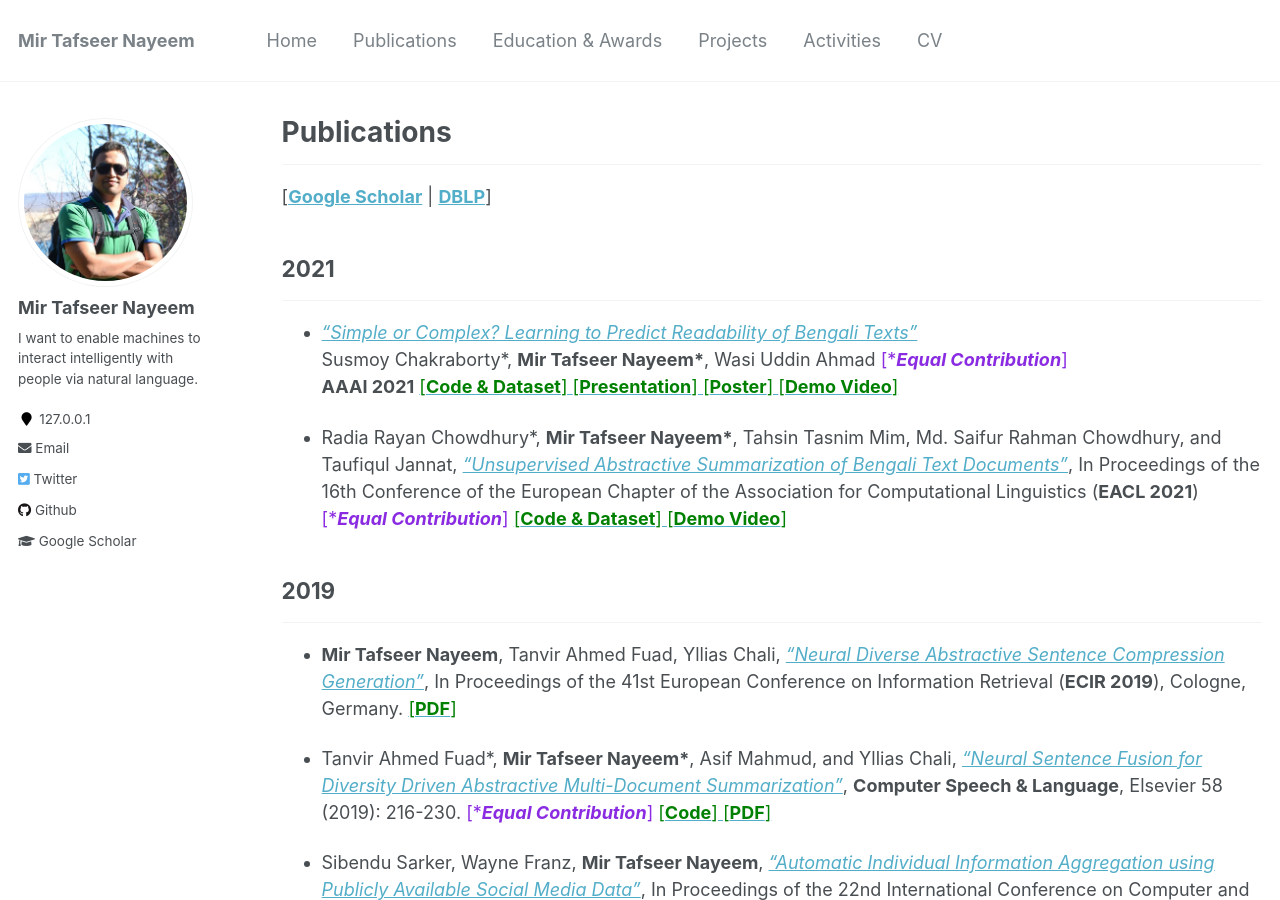
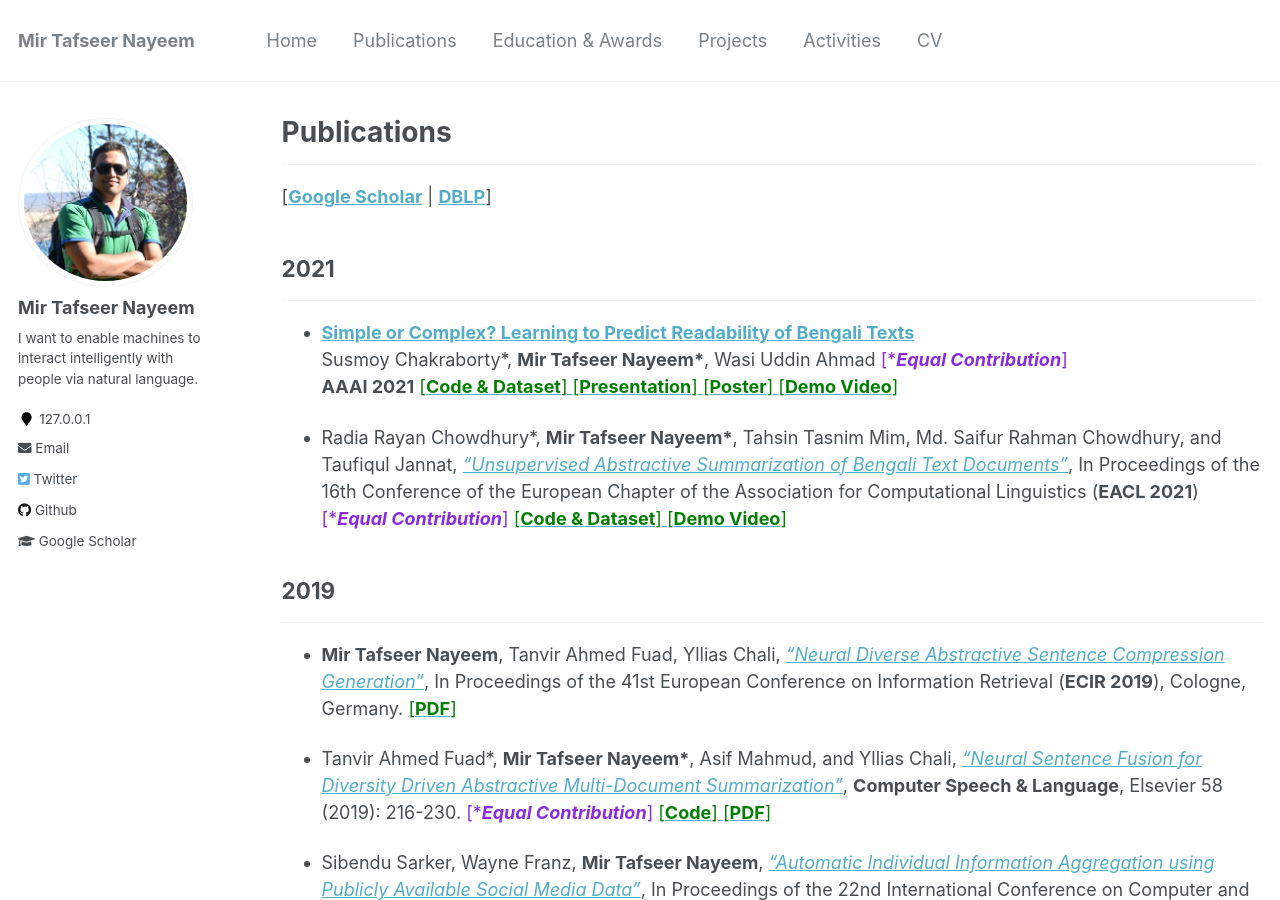
Before and after one commit to sujan-sarker/sujan-sarker.github.io, a Jekyll site: the page built from _pages/publications.md, in a window 1280 px wide and 900 px high. Built offline with Jekyll 4.4.1, drawn with Linux system fonts in a browser that asks for light colours.

```diff
--- a/_pages/publications.md
+++ b/_pages/publications.md
@@ -11,7 +11,7 @@ author_profile: true
 
 ## 2021
 -----------
-* [*"Simple or Complex? Learning to Predict Readability of Bengali Texts"*](https://arxiv.org/abs/2012.07701)<br/>
+* [**Simple or Complex? Learning to Predict Readability of Bengali Texts**](https://arxiv.org/abs/2012.07701)<br/>
 Susmoy Chakraborty\*, **Mir Tafseer Nayeem\***, Wasi Uddin Ahmad <span style ="color:BlueViolet"> [\****Equal Contribution***]</span> <br/>
 **AAAI 2021** [<span style ="color:Green"> [**Code & Dataset**] </span>](https://github.com/tafseer-nayeem/BengaliReadability) [<span style ="color:Green"> [**Presentation**] </span>](https://tafseer-nayeem.github.io/files/AAAI2021/aaai2021_full.pdf) [<span style ="color:Green"> [**Poster**] </span>](https://tafseer-nayeem.github.io/files/AAAI2021/aaai2021_poster.pdf) [<span style ="color:Green"> [**Demo Video**] </span>](https://youtu.be/U05Pf9Y4tCQ)
 
```
